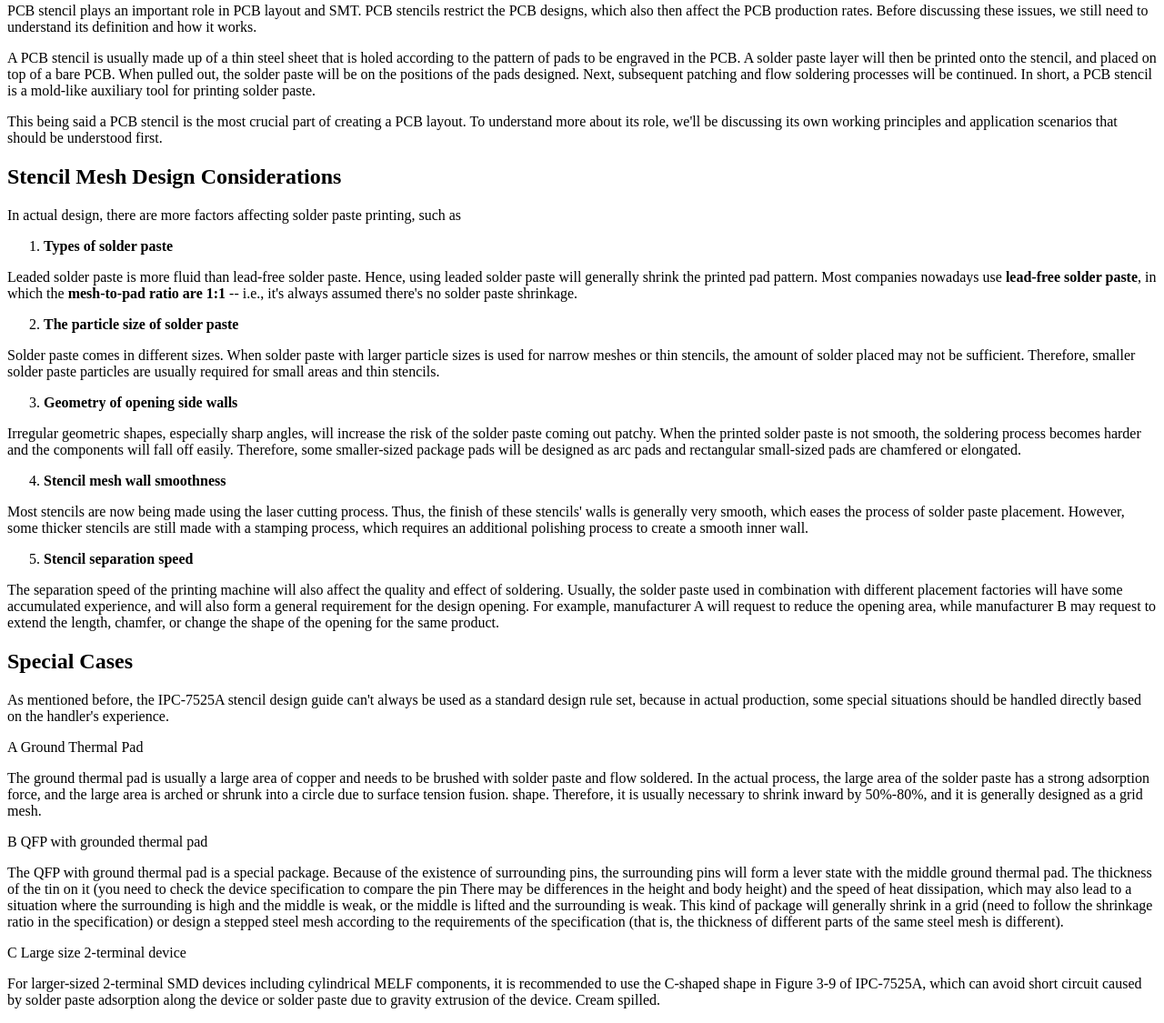
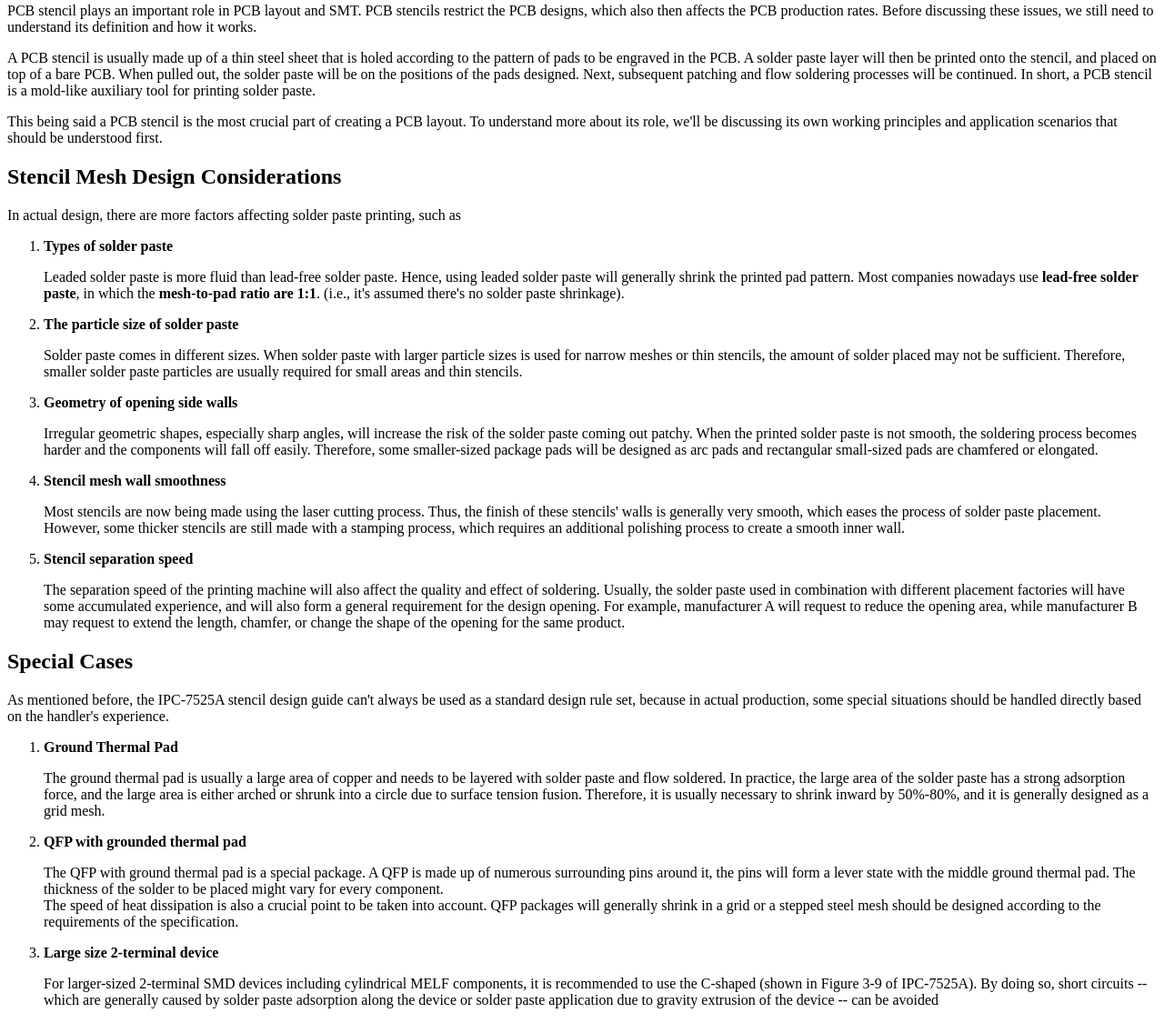
Before and after one commit to orkunzozturk/letstry, a Gatsby site: page /pcb-stencil in a window 1280 px wide. Shown: the part 13-1138 px from the top of the page at 91% size. Built offline with nearby package versions, Linux system fonts and the light colour scheme; Gatsby itself is replaced by a stand-in of ours.

Commit message:
Update from Forestry.io nadya@nexpcb.com updated src/pages/pcb-stencil.mdx

```diff
--- a/src/pages/pcb-stencil.mdx
+++ b/src/pages/pcb-stencil.mdx
@@ -11,7 +11,7 @@ tags:
 relatedArticles: []
 
 ---
-PCB stencil plays an important role in PCB layout and SMT. PCB stencils restrict the PCB designs, which also then affect the PCB production rates. Before discussing these issues, we still need to understand its definition and how it works.
+PCB stencil plays an important role in PCB layout and SMT. PCB stencils restrict the PCB designs, which also then affects the PCB production rates. Before discussing these issues, we still need to understand its definition and how it works.
 
 A PCB stencil is usually made up of a thin steel sheet that is holed according to the pattern of pads to be engraved in the PCB. A solder paste layer will then be printed onto the stencil, and placed on top of a bare PCB. When pulled out, the solder paste will be on the positions of the pads designed. Next, subsequent patching and flow soldering processes will be continued. In short, a PCB stencil is a mold-like auxiliary tool for printing solder paste.
 
@@ -23,25 +23,19 @@ In actual design, there are more factors affecting solder paste printing, such a
 
 1. **Types of solder paste**
 
-Leaded solder paste is more fluid than lead-free solder paste. Hence, using leaded solder paste will generally shrink the printed pad pattern. Most companies nowadays use **lead-free solder paste**, in which the **mesh-to-pad ratio are 1:1** -- i.e., it's always assumed there's no solder paste shrinkage.
-
+   Leaded solder paste is more fluid than lead-free solder paste. Hence, using leaded solder paste will generally shrink the printed pad pattern. Most companies nowadays use **lead-free solder paste**, in which the **mesh-to-pad ratio are 1:1**. (i.e., it's assumed there's no solder paste shrinkage).
 2. **The particle size of solder paste**
 
-Solder paste comes in different sizes. When solder paste with larger particle sizes is used for narrow meshes or thin stencils, the amount of solder placed may not be sufficient. Therefore, smaller solder paste particles are usually required for small areas and thin stencils.
-
+   Solder paste comes in different sizes. When solder paste with larger particle sizes is used for narrow meshes or thin stencils, the amount of solder placed may not be sufficient. Therefore, smaller solder paste particles are usually required for small areas and thin stencils.
 3. **Geometry of opening side walls**
 
-Irregular geometric shapes, especially sharp angles, will increase the risk of the solder paste coming out patchy. When the printed solder paste is not smooth, the soldering process becomes harder and the components will fall off easily. Therefore, some smaller-sized package pads will be designed as arc pads and rectangular small-sized pads are chamfered or elongated.
-
+   Irregular geometric shapes, especially sharp angles, will increase the risk of the solder paste coming out patchy. When the printed solder paste is not smooth, the soldering process becomes harder and the components will fall off easily. Therefore, some smaller-sized package pads will be designed as arc pads and rectangular small-sized pads are chamfered or elongated.
 4. **Stencil mesh wall smoothness**
 
-Most stencils are now being made using the laser cutting process. Thus, the finish of these stencils' walls is generally very smooth, which eases the process of solder paste placement. However, some thicker stencils are still made with a stamping process, which requires an additional polishing process to create a smooth inner wall.
-
+   Most stencils are now being made using the laser cutting process. Thus, the finish of these stencils' walls is generally very smooth, which eases the process of solder paste placement. However, some thicker stencils are still made with a stamping process, which requires an additional polishing process to create a smooth inner wall.
 5. **Stencil separation speed**
 
-The separation speed of the printing machine will also affect the quality and effect of soldering. Usually, the solder paste used in combination with different placement factories will have some accumulated experience, and will also form a general requirement for the design opening. For example, manufacturer A will request to reduce the opening area, while manufacturer B may request to extend the length, chamfer, or change the shape of the opening for the same product.
-
-
+   The separation speed of the printing machine will also affect the quality and effect of soldering. Usually, the solder paste used in combination with different placement factories will have some accumulated experience, and will also form a general requirement for the design opening. For example, manufacturer A will request to reduce the opening area, while manufacturer B may request to extend the length, chamfer, or change the shape of the opening for the same product.
 
 
 
@@ -49,14 +43,15 @@ The separation speed of the printing machine will also affect the quality and ef
 
 As mentioned before, the IPC-7525A stencil design guide can't always be used as a standard design rule set, because in actual production, some special situations should be handled directly based on the handler's experience.
 
-A Ground Thermal Pad
+1. **Ground Thermal Pad**
 
-The ground thermal pad is usually a large area of copper and needs to be brushed with solder paste and flow soldered. In the actual process, the large area of the solder paste has a strong adsorption force, and the large area is arched or shrunk into a circle due to surface tension fusion. shape. Therefore, it is usually necessary to shrink inward by 50%-80%, and it is generally designed as a grid mesh.
+   The ground thermal pad is usually a large area of copper and needs to be layered with solder paste and flow soldered. In practice, the large area of the solder paste has a strong adsorption force, and the large area is either arched or shrunk into a circle due to surface tension fusion. Therefore, it is usually necessary to shrink inward by 50%-80%, and it is generally designed as a grid mesh.
 
-B QFP with grounded thermal pad
 
-The QFP with ground thermal pad is a special package. Because of the existence of surrounding pins, the surrounding pins will form a lever state with the middle ground thermal pad. The thickness of the tin on it (you need to check the device specification to compare the pin There may be differences in the height and body height) and the speed of heat dissipation, which may also lead to a situation where the surrounding is high and the middle is weak, or the middle is lifted and the surrounding is weak. This kind of package will generally shrink in a grid (need to follow the shrinkage ratio in the specification) or design a stepped steel mesh according to the requirements of the specification (that is, the thickness of different parts of the same steel mesh is different).
+2. **QFP with grounded thermal pad**
 
-C Large size 2-terminal device
+   The QFP with ground thermal pad is a special package. A QFP is made up of numerous surrounding pins around it, the pins will form a lever state with the middle ground thermal pad. The thickness of the solder to be placed might vary for every component.
+   The speed of heat dissipation is also a crucial point to be taken into account. QFP packages will generally shrink in a grid or a stepped steel mesh should be designed according to the requirements of the specification.
+3. **Large size 2-terminal device**
 
-For larger-sized 2-terminal SMD devices including cylindrical MELF components, it is recommended to use the C-shaped shape in Figure 3-9 of IPC-7525A, which can avoid short circuit caused by solder paste adsorption along the device or solder paste due to gravity extrusion of the device. Cream spilled.
+   For larger-sized 2-terminal SMD devices including cylindrical MELF components, it is recommended to use the C-shaped (shown in Figure 3-9 of IPC-7525A). By doing so, short circuits -- which are generally caused by solder paste adsorption along the device or solder paste application due to gravity extrusion of the device -- can be avoided
```
